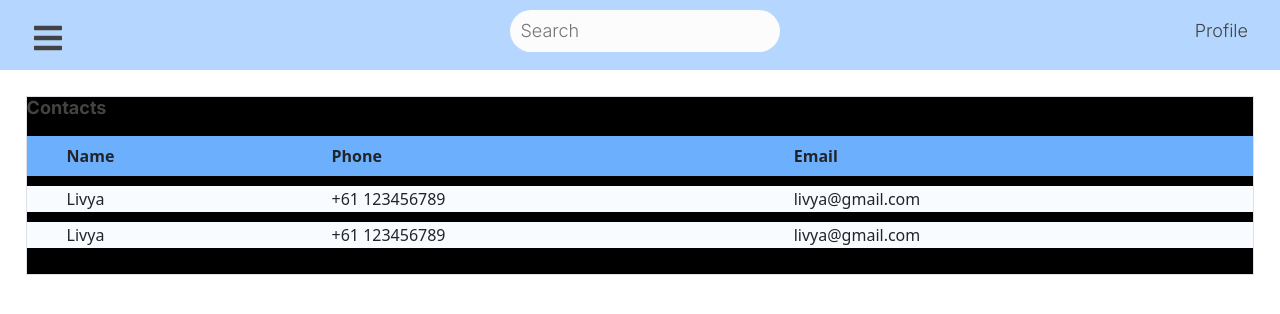
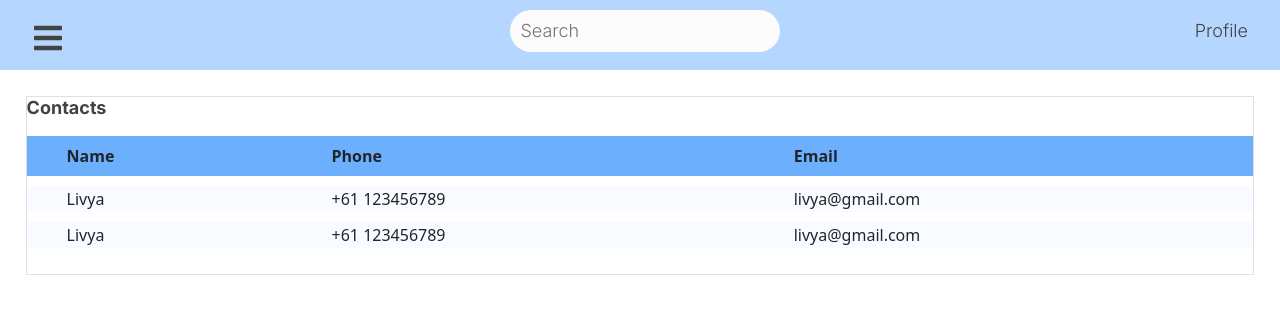
Before and after one commit to yiyangshen/COMP30022-DocMcStuffins, a React (Create React App) app in the folder frontend/: page /contacts in a window 1280 px wide. Shown: the top 314 px of the page. Built offline with nearby package versions, Linux system fonts and the light colour scheme.

Commit message:
Fixed view contacts

```diff
--- a/frontend/src/App.css
+++ b/frontend/src/App.css
@@ -5,15 +5,21 @@
     margin-top: 2vw;
     width: 96vw;
     height: 100%;
-    background-color: black;
+    /* background-color: black; */
 }
 
 table {
     width: 100%;
-    border-radius: 10px;
     text-align: left;
     border-collapse: separate;
     border-spacing: 0 10px;
+    border-style: hidden;
+    overflow: hidden;
+}
+
+tr {
+    border-collapse: separate;
+    border-radius: 10px;
 }
 
 td {
--- a/frontend/src/components/viewContacts.tsx
+++ b/frontend/src/components/viewContacts.tsx
@@ -15,11 +15,13 @@ function ViewContacts() {
                     <th>Phone</th>
                     <th>Email</th>
                 </tr>
+
                 <tr className="table-contents">
                     <td>Livya</td>
                     <td>+61 123456789</td>
                     <td>livya@gmail.com</td>
                 </tr>
+
                 <tr className="table-contents">
                     <td>Livya</td>
                     <td>+61 123456789</td>
```
